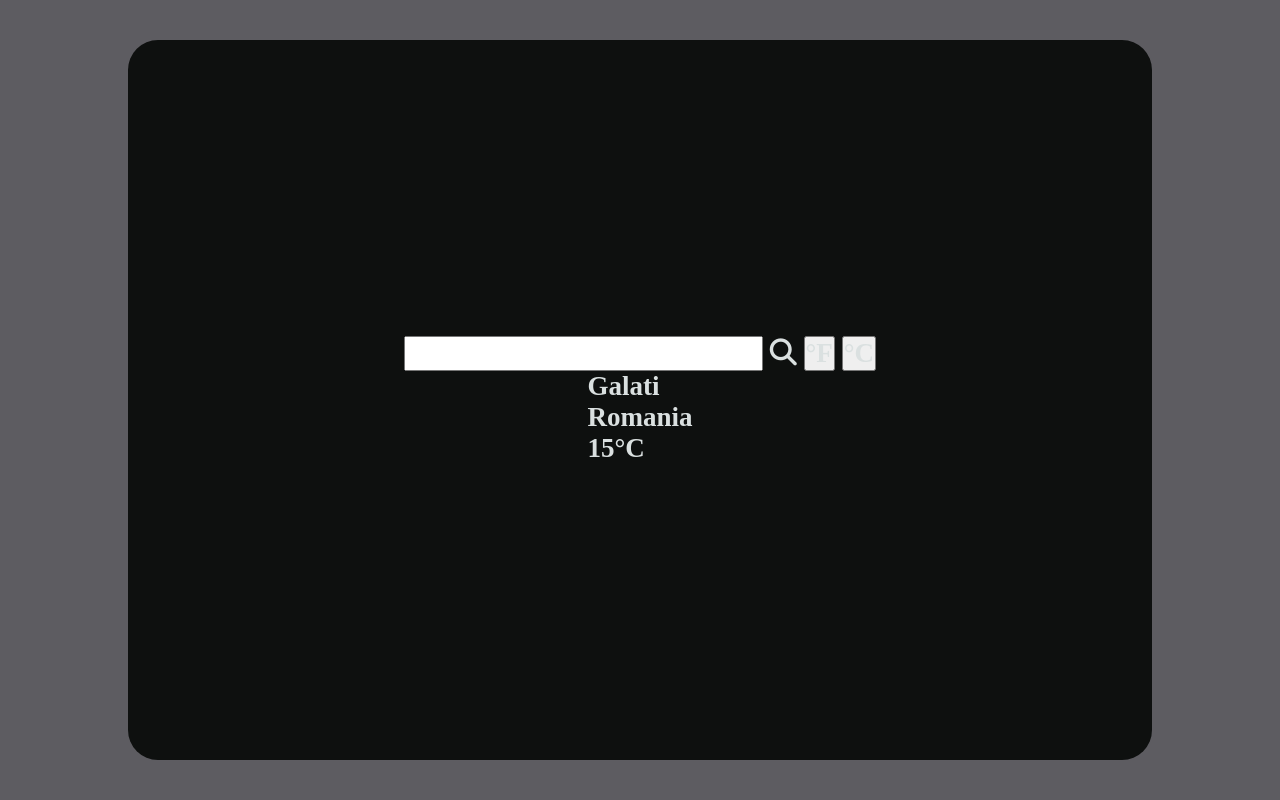
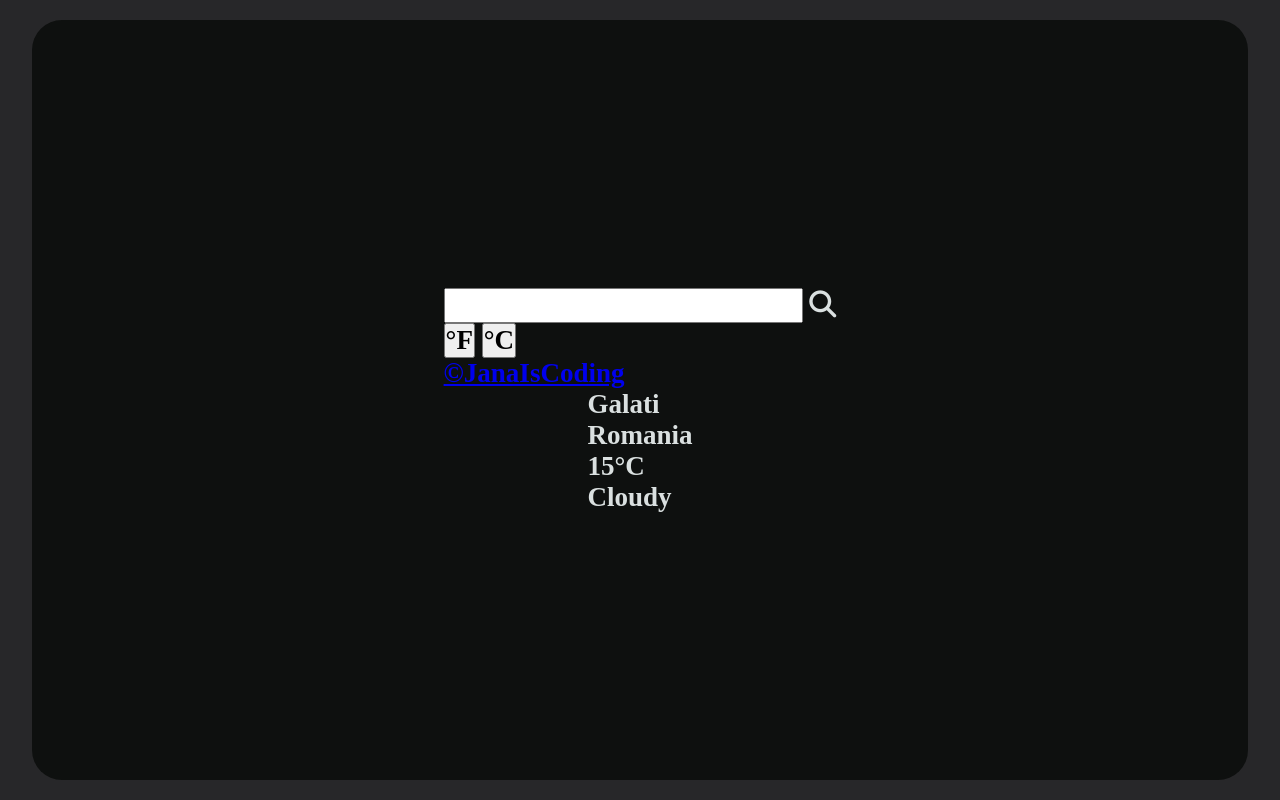
Before and after one commit to janaiscoding/weather-app, a website built with webpack: page dist/index.html in a window 1280 px wide. Built offline with Linux system fonts and the light colour scheme; no server answers.

Commit message:
Add files

```diff
--- a/src/style.css
+++ b/src/style.css
@@ -1,21 +1,21 @@
 * {
   margin: 0;
   padding: 0;
-  font-family: 'Times New Roman', Times, serif;
+  font-family: "Times New Roman", Times, serif;
   font-size: 1.3rem;
   font-weight: 600;
-  color: var(--primary-white);
 }
 :root {
-  --background-grey: #5D5C61;
+  --background-grey: #272729;
   --background-black: #0e100f;
   --primary-white: #dae0e0;
 }
+
 body {
   background-color: var(--background-grey);
+  height: 100vh;
   display: flex;
   flex-direction: column;
-  height: 100vh;
   align-items: center;
   justify-content: center;
 }
@@ -25,15 +25,17 @@ body {
   flex-direction: column;
   justify-content: center;
   align-items: center;
-  height: 90vh;
+  height: 95vh;
   background-color: var(--background-black);
-  width: 80%;
+  color: var(--primary-white);
+  width: 95%;
   border-radius: 30px;
 }
 
 i:hover {
-    cursor: pointer;
+  cursor: pointer;
 }
+
 .search {
-    justify-self: flex-start;
+  justify-self: flex-start;
 }
```
Also changed, not shown: dist/index.html, dist/main.js.
